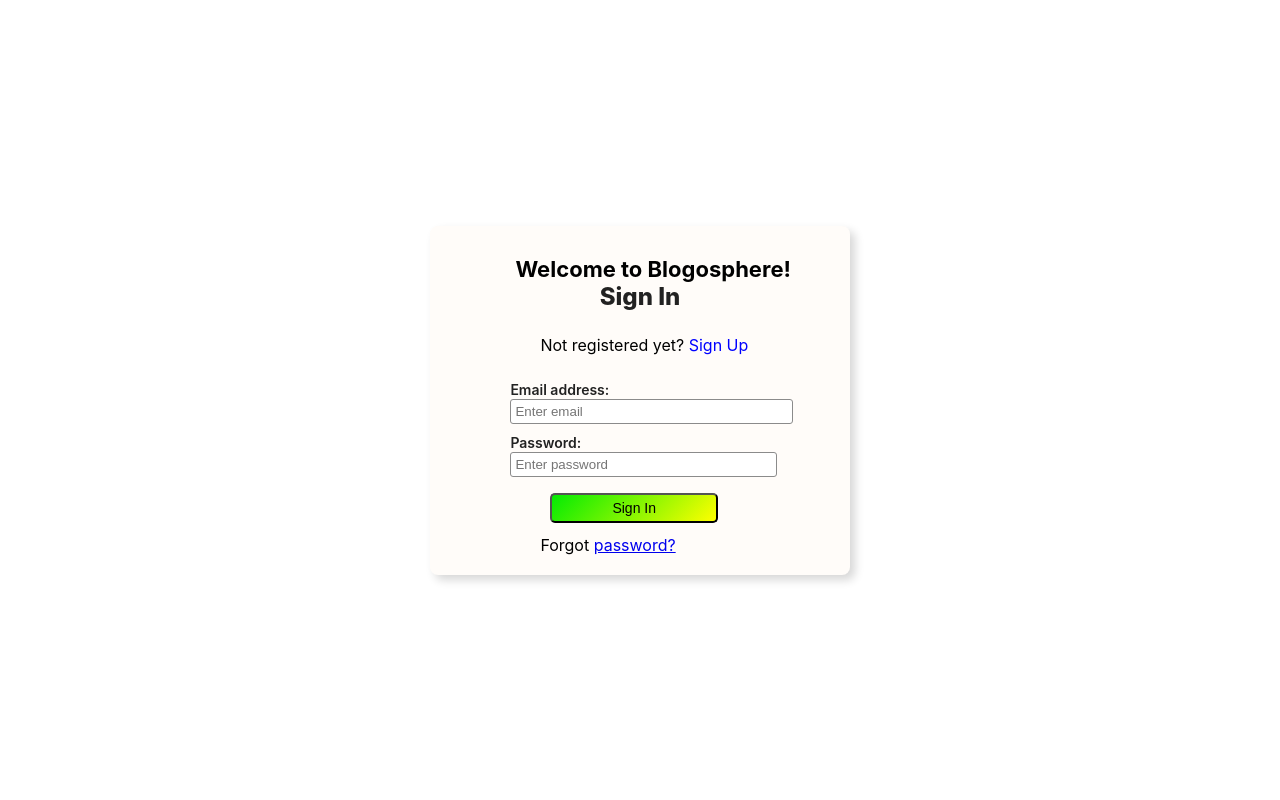
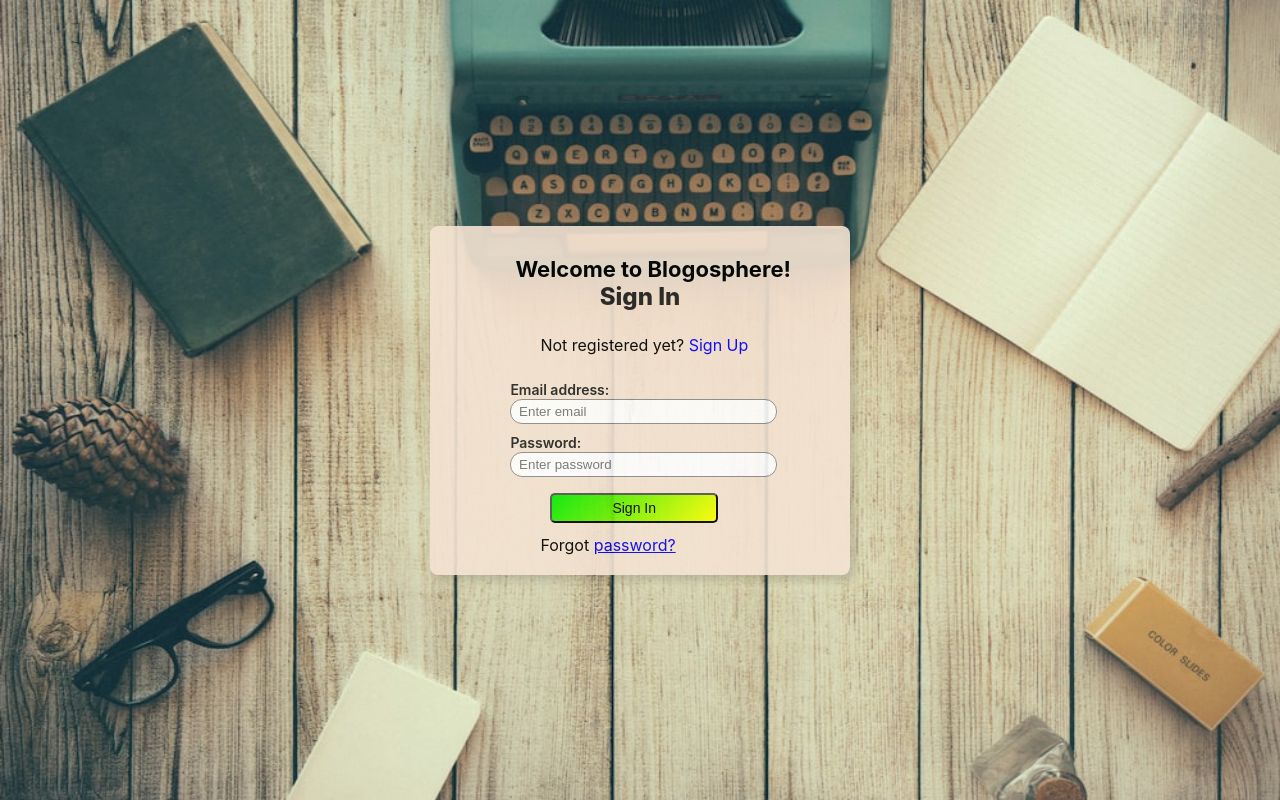
Before and after one commit to AdityaDeshpande123/MinorProject, a React (Create React App) app in the folder Project/front-end/: page /signup in a window 1280 px wide. Built offline with nearby package versions, Linux system fonts and the light colour scheme.

Commit message:
mockcommit

```diff
--- a/Project/front-end/src/views/sigin_up/Auth.js
+++ b/Project/front-end/src/views/sigin_up/Auth.js
@@ -8,7 +8,7 @@
     setAuthMode(authMode === "signin" ? "signup" : "signin")
 
   }
-  document.body.style.backgroundImage="../static/signbg.jpg";
+
   if (authMode === "signin") {
     return (
       <div className={style.Auth_form_container}>
@@ -27,8 +27,8 @@
               <input
                 type="email"
                 className={style.form_control}
-                placeholder="Enter email"
-                size="32"
+                placeholder=" Enter email"
+                size="30"
               />
             </div>
             <div className={style.form_group}>
@@ -36,7 +36,7 @@
               <input
                 type="password"
                 className={style.form_control}
-                placeholder="Enter password"
+                placeholder=" Enter password"
                 size="30"
               />
             </div>
@@ -71,7 +71,7 @@
             <input
               type="name"
               className={style.form_control}
-              placeholder="e.g Jane Doe"
+              placeholder=" e.g Jane Doe"
               size="30"
             />
           </div>
@@ -80,7 +80,7 @@
             <input
               type="email"
               className={style.form_control}
-              placeholder="Email Address"
+              placeholder=" Email Address"
                size="30"
               />
           </div>
@@ -89,7 +89,7 @@
             <input
               type="password"
               className={style.form_control}
-              placeholder="Password"
+              placeholder=" Password"
               size="30"
               />
           </div>
--- a/Project/front-end/src/views/sigin_up/Signpage.js
+++ b/Project/front-end/src/views/sigin_up/Signpage.js
@@ -1,6 +1,8 @@
 import Auth from "./Auth"
-
+import bgimg from '../../static/signbg2.jpg'
 function Signpage() {
+    document.body.style.backgroundImage=`url(${bgimg})`;
+    document.body.style.backgroundSize = "100% 100%";
   return (
     <div>
     <Auth></Auth>
--- a/Project/front-end/src/views/sigin_up/Signpage.module.css
+++ b/Project/front-end/src/views/sigin_up/Signpage.module.css
@@ -24,7 +24,8 @@
     padding-top: 30px;
     padding-bottom: 20px;
     border-radius: 8px;
-    background-color: rgb(255, 252, 249);
+    background-color: rgb(244, 227, 210);
+    opacity: 0.9;
   }
 
   .Auth_form_content {
@@ -56,7 +57,7 @@
   .form_control {
     padding: 4px;
     border: 0.5px rgb(139, 139, 139) solid;
-    border-radius: 3px;
+    border-radius: 12px;
   }
 
   .d_grid {
```
Also changed, not shown: Project/front-end/src/static/signbg1.jpg (added), Project/front-end/src/static/signbg2.jpg (added).
